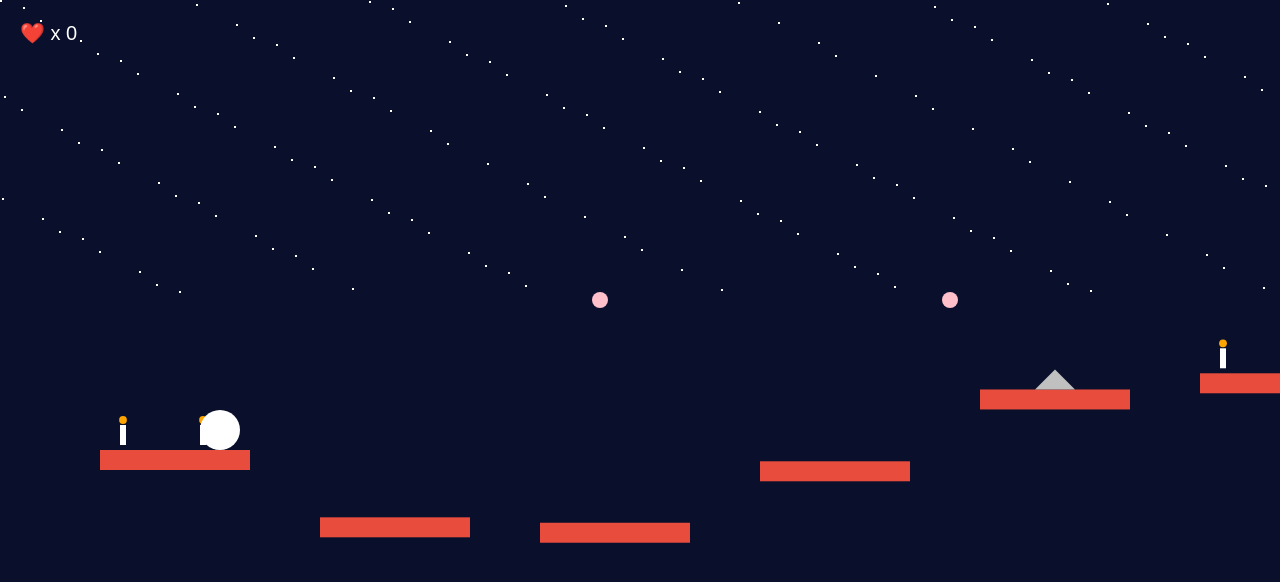
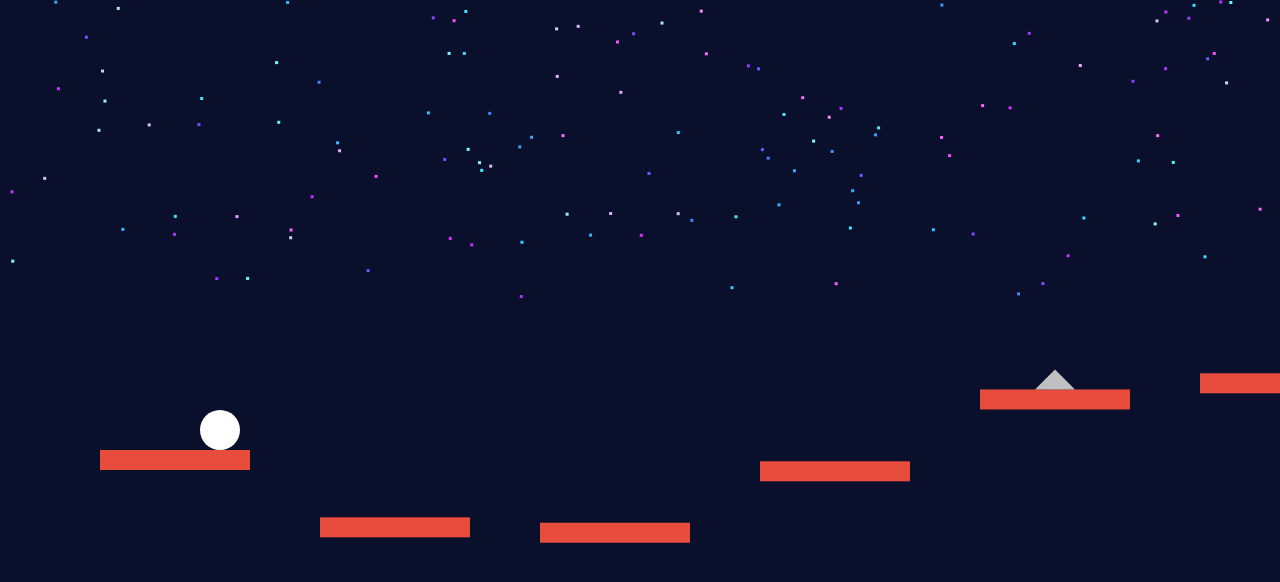
Before and after one commit to cordovadavid690-cpu/Diviertete, a plain HTML site: page index.html in a window 1280 px wide. Drawn offline with Linux system fonts and the light colour scheme.

Commit message:
Update index.html

```diff
--- a/index.html
+++ b/index.html
@@ -18,14 +18,46 @@ canvas.width=window.innerWidth;
 canvas.height=window.innerHeight;
 
 let cameraX=0;
-let score=0;
 let gameWon=false;
 let message="";
 let messageTimer=0;
+let usedMessages=[];
+
+let phrases=[
+"Eres mi sueño más bonito ❤️",
+"Mi lugar favorito es contigo 💕",
+"Eres mi casualidad perfecta ✨",
+"Tu sonrisa ilumina mi mundo 🌙",
+"Contigo todo tiene sentido 💖",
+"Te elegiría siempre 🥰",
+"Eres mi paz en el caos 🌌",
+"Mi corazón corre hacia ti 💘",
+"Amarte es mi aventura favorita 💞",
+"Eres lo mejor que me pasó ❤️",
+"Mi futuro tiene tu nombre 💍",
+"Eres mi destino favorito 🌠",
+"Tu voz es mi melodía favorita 🎶",
+"Mi hogar está donde estés tú 🏡",
+"Te pienso más de lo que imaginas 💭",
+"Tu abrazo sería mi lugar seguro 🤍",
+"Eres mi milagro diario ✨",
+"Si volviera a nacer, te elegiría otra vez 💘"
+];
+
+function getRandomPhrase(){
+if(usedMessages.length===phrases.length){
+usedMessages=[];
+}
+let available=phrases.filter(p=>!usedMessages.includes(p));
+let random=available[Math.floor(Math.random()*available.length)];
+usedMessages.push(random);
+return random;
+}
 
 let player={
 x:100,y:300,width:40,height:40,
-dy:0,gravity:1,jump:-18,grounded:false
+dy:0,gravity:1,jump:-18,grounded:false,
+lastPlatform:-1
 };
 
 let keys={};
@@ -36,58 +68,35 @@ function resetPlayer(){
 player.x=100;
 player.y=300;
 player.dy=0;
-message="Tú puedes corazón, inténtalo de nuevo 💕";
-messageTimer=120;
 }
 
 let platforms=[];
 let spikes=[];
-let candles=[];
 let xPos=0;
 
 for(let i=0;i<25;i++){
 let y=450+Math.sin(i)*80;
-platforms.push({x:xPos,y:y,w:150,h:20});
+platforms.push({x:xPos,y:y,w:150,h:20,id:i});
 
-// pinchos encima de plataforma
 if(i%4===0 && i!==0){
 spikes.push({x:xPos+55,y:y-20,w:40,h:20});
-}
-
-// velas románticas
-if(i%5===0){
-candles.push({x:xPos+20,y:y-25});
-candles.push({x:xPos+100,y:y-25});
 }
 
 xPos+=220;
 }
 
-let hearts=[];
-let heartTexts=[
-"Eres mi sueño más bonito ❤️",
-"Mi lugar favorito es contigo 💕",
-"Eres mi casualidad perfecta ✨",
-"Tu sonrisa ilumina mi mundo 🌙",
-"Contigo todo tiene sentido 💖",
-"Te elegiría siempre 🥰",
-"Eres mi paz en el caos 🌌",
-"Mi corazón corre hacia ti 💘",
-"Amarte es mi aventura favorita 💞",
-"Eres lo mejor que me pasó ❤️"
-];
+let portal={x:xPos-200,y:350,size:40,phase:0};
 
-for(let i=0;i<10;i++){
-hearts.push({
-x:500+i*350,
-y:300,
-got:false,
-text:heartTexts[i]
+// estrellas animadas
+let stars=[];
+for(let i=0;i<120;i++){
+stars.push({
+x:Math.random()*canvas.width,
+y:Math.random()*300,
+speed:0.2+Math.random()*0.5,
+phase:Math.random()*6.28
 });
 }
-
-// portal MÁS CERCA y alcanzable
-let portal={x:xPos-200,y:350,size:40,phase:0};
 
 function update(){
 
@@ -106,6 +115,13 @@ if(player.x < p.x+p.w &&
    player.x+player.width > p.x &&
    player.y+player.height <= p.y+20 &&
    player.y+player.height+player.dy >= p.y){
+
+if(player.lastPlatform!==p.id){
+message=getRandomPhrase();
+messageTimer=150;
+player.lastPlatform=p.id;
+}
+
 player.y=p.y-player.height;
 player.dy=0;
 player.grounded=true;
@@ -118,7 +134,7 @@ player.dy=player.jump;
 
 if(player.y>canvas.height) resetPlayer();
 
-// COLISION REAL DE PINCHOS
+// pinchos matan
 spikes.forEach(s=>{
 if(player.x+player.width > s.x &&
    player.x < s.x+s.w &&
@@ -128,44 +144,50 @@ resetPlayer();
 }
 });
 
-// corazones
-hearts.forEach(h=>{
-if(!h.got &&
-player.x < h.x+20 &&
-player.x+player.width > h.x &&
-player.y < h.y+20 &&
-player.y+player.height > h.y){
-h.got=true;
-score++;
-message=h.text;
-messageTimer=120;
-}
-});
-
 // portal
 if(player.x+player.width > portal.x &&
-   player.x < portal.x+40 &&
+   player.x < portal.x+portal.size &&
    player.y+player.height > portal.y &&
-   player.y < portal.y+40){
+   player.y < portal.y+portal.size){
 gameWon=true;
 }
 
 portal.phase+=0.05;
+
+// mover estrellas
+stars.forEach(st=>{
+st.x-=st.speed;
+if(st.x<0) st.x=canvas.width;
+st.phase+=0.02;
+});
+
 cameraX=player.x-200;
 if(messageTimer>0) messageTimer--;
+}
+
+function drawHeart(x,y,size,color){
+ctx.beginPath();
+ctx.moveTo(x,y);
+ctx.bezierCurveTo(x,y-size/2,x-size,y-size/2,x-size,y);
+ctx.bezierCurveTo(x-size,y+size/2,x,y+size,x,y+size*1.5);
+ctx.bezierCurveTo(x,y+size,x+size,y+size/2,x+size,y);
+ctx.bezierCurveTo(x+size,y-size/2,x,y-size/2,x,y);
+ctx.fillStyle=color;
+ctx.fill();
 }
 
 function draw(){
 
 ctx.clearRect(0,0,canvas.width,canvas.height);
 
-// ⭐ ESTRELLAS REALES POR TODO EL CIELO
-ctx.fillStyle="white";
-for(let i=0;i<150;i++){
-let x=(i*97)%canvas.width;
-let y=(i*53)%300;
-ctx.fillRect(x,y,2,2);
-}
+// estrellas moviéndose y cambiando color
+stars.forEach(st=>{
+let r=150+100*Math.sin(st.phase);
+let g=150+100*Math.sin(st.phase+2);
+let b=255;
+ctx.fillStyle=`rgb(${r},${g},${b})`;
+ctx.fillRect(st.x,st.y,3,3);
+});
 
 // plataformas
 ctx.fillStyle="#e74c3c";
@@ -181,60 +203,29 @@ ctx.lineTo(s.x+s.w-cameraX,s.y+s.h);
 ctx.fill();
 });
 
-// velas románticas
-candles.forEach(c=>{
-// base
-ctx.fillStyle="#fff";
-ctx.fillRect(c.x-cameraX,c.y,6,20);
-
-// llama animada
-let flameSize=8+Math.sin(Date.now()/200)*2;
-ctx.fillStyle="orange";
-ctx.beginPath();
-ctx.arc(c.x-cameraX+3,c.y-5,flameSize/2,0,Math.PI*2);
-ctx.fill();
-});
-
-// corazones
-hearts.forEach(h=>{
-if(!h.got){
-ctx.fillStyle="pink";
-ctx.beginPath();
-ctx.arc(h.x-cameraX,h.y,8,0,Math.PI*2);
-ctx.fill();
-}
-});
-
 // portal corazón animado
-let r=150+100*Math.sin(portal.phase);
+let r=200+55*Math.sin(portal.phase);
 let g=50+50*Math.sin(portal.phase+2);
 let b=200+55*Math.sin(portal.phase+4);
-ctx.fillStyle=`rgb(${r},${g},${b})`;
+drawHeart(portal.x-cameraX,portal.y,portal.size,`rgb(${r},${g},${b})`);
 
-ctx.beginPath();
-ctx.arc(portal.x-cameraX,portal.y,portal.size,0,Math.PI*2);
-ctx.fill();
-
-// gato
+// jugador
 ctx.fillStyle="white";
 ctx.beginPath();
 ctx.arc(player.x-cameraX+20,player.y+20,20,0,Math.PI*2);
 ctx.fill();
 
 // UI
+if(messageTimer>0){
 ctx.fillStyle="white";
-ctx.font="20px Arial";
-ctx.fillText("❤️ x "+score,20,40);
-
-if(messageTimer>0){
 ctx.font="26px Arial";
-ctx.fillText(message,canvas.width/2-400,100);
+ctx.fillText(message,canvas.width/2-450,100);
 }
 
 if(gameWon){
 ctx.font="38px Arial";
-ctx.fillText("Eres lo más hermoso que la vida me regaló ❤️",
-canvas.width/2-450,canvas.height/2);
+ctx.fillText("Eres lo mejor que me pasó ❤️",
+canvas.width/2-350,canvas.height/2);
 }
 }
 
```
